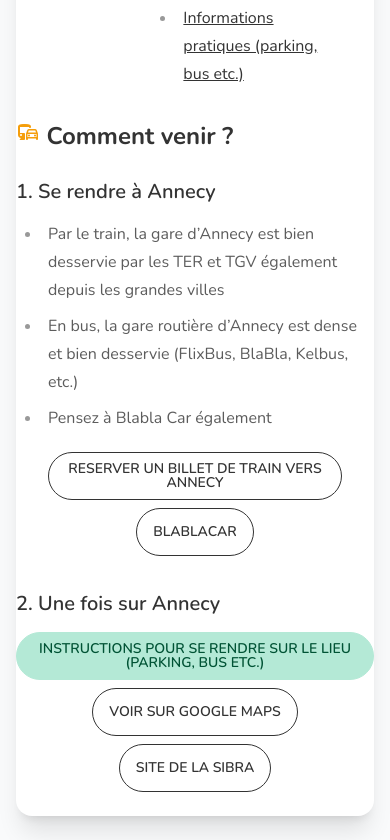
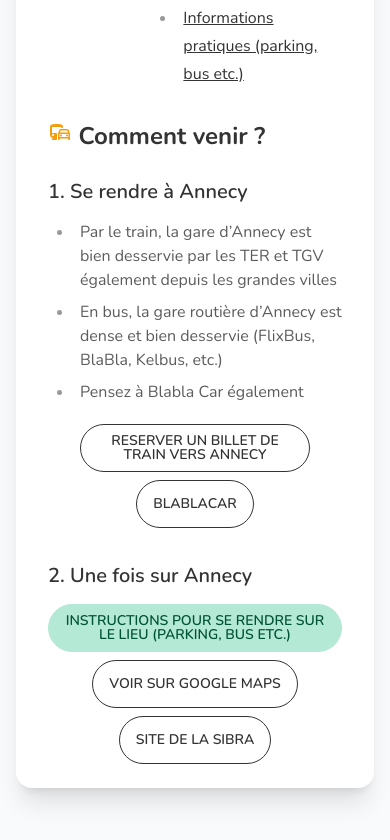
Before and after one commit to Akhu/rencontres-covid-long, a SvelteKit app: page / in a window 390 px wide. Shown: the part 1140-1980 px from the top of the page. Built offline with nearby package versions, Linux system fonts and the light colour scheme.

Commit message:
Fixed Responsive

```diff
--- a/src/routes/+page.svelte
+++ b/src/routes/+page.svelte
@@ -1,6 +1,5 @@
 <script>
   import heroImage from "$lib/images/hero-image.png"
-  import nextDateImage from "$lib/images/next-date-image.png"
   import papeteriesImage from "$lib/images/papet.jpeg"
 </script>
 
@@ -50,7 +49,7 @@
               </div>
             </div>
           </div>
-          <div class="prose pb-6 min-w-fit leading-normalpx-8" id="how">
+          <div class="prose pb-6 min-w-fit leading-normal px-8" id="how">
             <h2><span class="text-amber-500 material-symbols-rounded">commute</span> Comment venir ? </h2>
             <h3>1. Se rendre à Annecy </h3>
             <ul>
```
